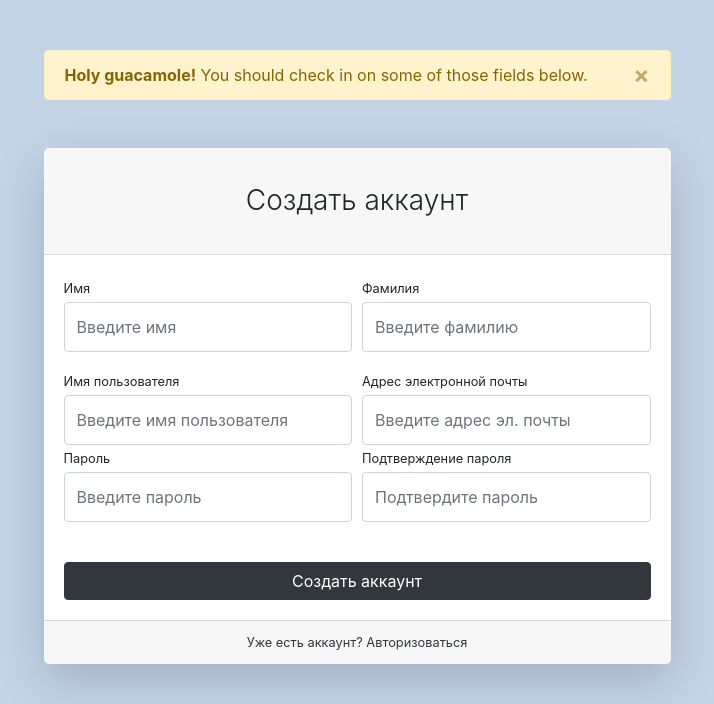
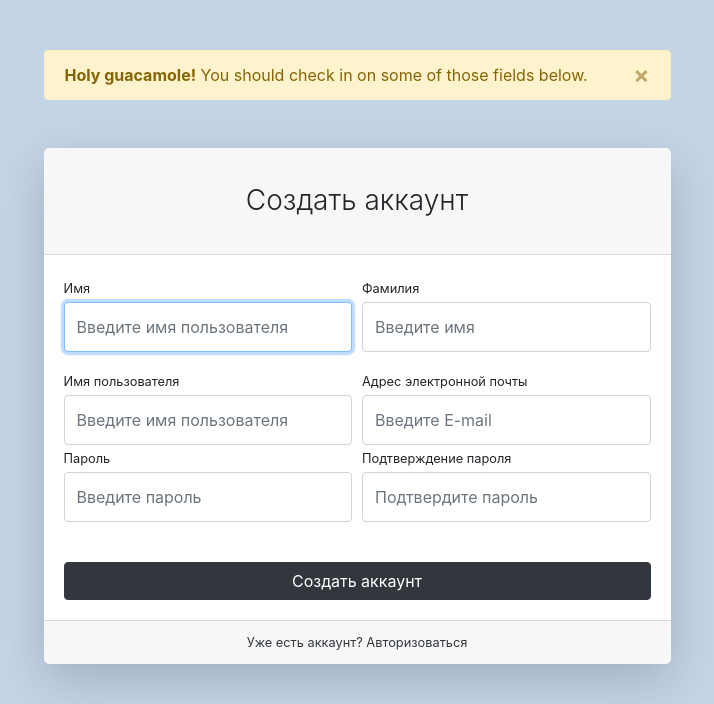
Before and after one commit to paydhi/store-server, a Django app: page /users/registration/ in a window 1280 px wide. Shown: the top 704 px of the page, without its empty margins (283-997 px from the left). Run offline with Django 4.2, Linux system fonts and the light colour scheme; some libraries are stand-ins or nearby versions.

Commit message:
Added registration

```diff
--- a/store/users/forms.py
+++ b/store/users/forms.py
@@ -1,5 +1,5 @@
 from django import forms
-from django.contrib.auth.forms import AuthenticationForm
+from django.contrib.auth.forms import AuthenticationForm, UserCreationForm
 from users.models import User
 
 
@@ -15,3 +15,33 @@ class UserLoginForm(AuthenticationForm):
     class Meta:
         model = User
         fields = ('username', 'password',)
+
+class UserRegistrationForm(UserCreationForm):
+    firstname = forms.CharField(widget=forms.TextInput(attrs={
+        'class': 'form-control py-4',
+        'placeholder': 'Введите имя'
+    }))
+    lastname = forms.CharField(widget=forms.TextInput(attrs={
+        'class': 'form-control py-4',
+        'placeholder': 'Введите имя'
+    }))
+    username = firstname = forms.CharField(widget=forms.TextInput(attrs={
+        'class': 'form-control py-4',
+        'placeholder': 'Введите имя пользователя'
+    }))
+    email = forms.CharField(widget=forms.EmailInput(attrs={
+        'class': 'form-control py-4',
+        'placeholder': 'Введите E-mail'
+    }))
+    password1 = forms.CharField(widget=forms.PasswordInput(attrs={
+        'class': 'form-control py-4',
+        'placeholder': 'Введите пароль'
+    }))
+    password2 = forms.CharField(widget=forms.PasswordInput(attrs={
+        'class': 'form-control py-4',
+        'placeholder': 'Подтвердите пароль'
+    }))
+
+    class Meta:
+        model = User
+        fields = ('first_name', 'last_name', 'username', 'email', 'password1', 'password2')
--- a/store/users/templates/users/registration.html
+++ b/store/users/templates/users/registration.html
@@ -16,52 +16,45 @@
                     <div class="card-header"><h3 class="text-center font-weight-light my-4">Создать аккаунт</h3>
                     </div>
                     <div class="card-body">
-                        <form>
+                        <form action="{% url 'users:registration' %}" method="post">
+                            {% csrf_token %}
                             <div class="form-row">
                                 <div class="col-md-6">
                                     <div class="form-group">
-                                        <label class="small mb-1" for="inputFirstName">Имя</label>
-                                        <input class="form-control py-4" id="inputFirstName" type="text"
-                                               placeholder="Введите имя"/>
+                                        <label class="small mb-1" for="{{ form.firstname.id_for_label }}">Имя</label>
+                                        {{ form.firstname }}
                                     </div>
                                 </div>
                                 <div class="col-md-6">
                                     <div class="form-group">
-                                        <label class="small mb-1" for="inputLastName">Фамилия</label>
-                                        <input class="form-control py-4" id="inputLastName" type="text"
-                                               placeholder="Введите фамилию"/>
+                                        <label class="small mb-1" for="{{ form.lastname.id_for_label }}">Фамилия</label>
+                                        {{ form.lastname }}
                                     </div>
                                 </div>
                             </div>
                             <div class="form-row">
                                 <div class="col-md-6">
-                                    <label class="small mb-1" for="inputUsername">Имя пользователя</label>
-                                    <input class="form-control py-4" id="inputUsername" type="text"
-                                           aria-describedby="usernameHelp"
-                                           placeholder="Введите имя пользователя"/>
+                                    <label class="small mb-1" for="{{ form.username.id_for_label }}">Имя пользователя</label>
+                                    {{ form.username }}
                                 </div>
                                 <div class="col-md-6">
-                                    <label class="small mb-1" for="inputEmailAddress">Адрес электронной
+                                    <label class="small mb-1" for="{{ form.email.id_for_label }}">Адрес электронной
                                         почты</label>
-                                    <input class="form-control py-4" id="inputEmailAddress" type="email"
-                                           aria-describedby="emailHelp"
-                                           placeholder="Введите адрес эл. почты"/>
+                                    {{ form.email }}
                                 </div>
                             </div>
                             <div class="form-row">
                                 <div class="col-md-6">
                                     <div class="form-group">
-                                        <label class="small mb-1" for="inputPassword">Пароль</label>
-                                        <input class="form-control py-4" id="inputPassword" type="password"
-                                               placeholder="Введите пароль"/>
+                                        <label class="small mb-1" for="{{ form.password1.id_for_label }}">Пароль</label>
+                                        {{ form.password1 }}
                                     </div>
                                 </div>
                                 <div class="col-md-6">
                                     <div class="form-group">
-                                        <label class="small mb-1" for="inputConfirmPassword">Подтверждение
+                                        <label class="small mb-1" for="{{ form.password2.id_for_label }}">Подтверждение
                                             пароля</label>
-                                        <input class="form-control py-4" id="inputConfirmPassword"
-                                               type="password" placeholder="Подтвердите пароль"/>
+                                        {{ form.password2 }}
                                     </div>
                                 </div>
                             </div>
@@ -71,7 +64,7 @@
                         </form>
                     </div>
                     <div class="card-footer text-center">
-                        <div class="small"><a href="{% url 'users:login' %}l">Уже есть аккаунт? Авторизоваться</a></div>
+                        <div class="small"><a href="{% url 'users:login' %}">Уже есть аккаунт? Авторизоваться</a></div>
                     </div>
                 </div>
             </div>
--- a/store/users/views.py
+++ b/store/users/views.py
@@ -1,15 +1,15 @@
 from django.shortcuts import render, HttpResponseRedirect
 from django.contrib import auth
 from django.urls import reverse
-from users.forms import UserLoginForm
+from users.forms import UserLoginForm, UserRegistrationForm
 
 
 def login(request):
     if request.method == 'POST':
         form = UserLoginForm(data=request.POST)
         if form.is_valid():
-            username = request.POST.get('username')
-            password = request.POST.get('password')
+            username = form.data.get('username')
+            password = form.data.get('password')
             user = auth.authenticate(username=username, password=password)
             if user:
                 auth.login(request, user)
@@ -21,4 +21,13 @@ def login(request):
 
 
 def registration(request):
-    return render(request, 'users/registration.html')
+    if request.method == 'POST':
+        form = UserRegistrationForm(data=request.POST)
+        if form.is_valid():
+            form.save()
+            return HttpResponseRedirect(reverse('users:login'))
+    else:
+        form = UserRegistrationForm()
+    context = {'form': form}
+
+    return render(request, 'users/registration.html', context)
```
Also changed, not shown: store/db.sqlite3.
